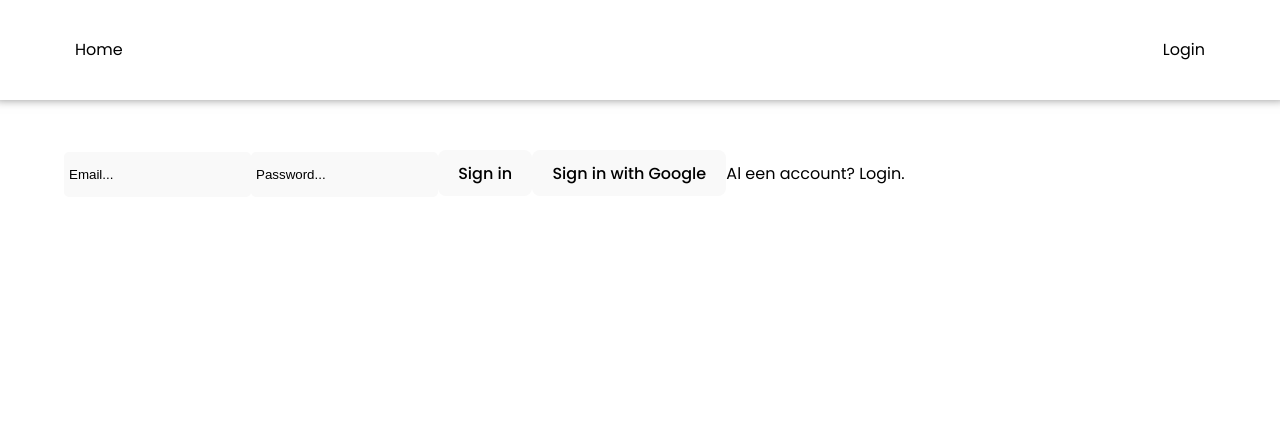
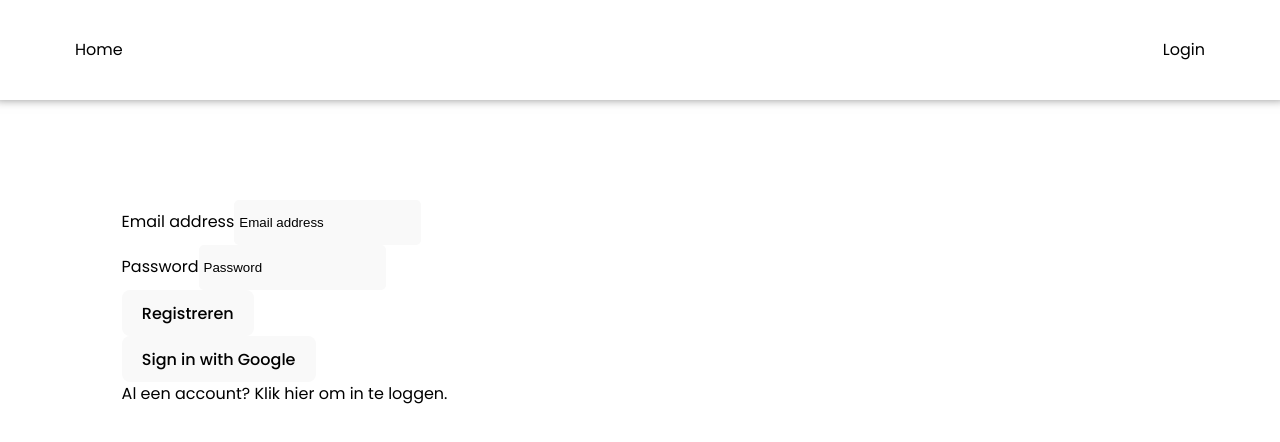
Before and after one commit to NielsVDBroek/Front-End-2, a React (Vite) app: page /register in a window 1280 px wide. Shown: the top 442 px of the page. Built offline with nearby package versions, Linux system fonts and the light colour scheme; no server answers.

Commit message:
Login registratie werkend

```diff
--- a/src/components/account/Account.jsx
+++ b/src/components/account/Account.jsx
@@ -1,19 +1,23 @@
-import React, { useEffect, useState } from 'react';
+import React, { useEffect, useState } from "react";
 import { useNavigate } from "react-router-dom";
 import { auth } from "../../config/firebase";
 import { signOut } from "firebase/auth";
-import { Link } from 'react-router-dom';
+import { Link } from "react-router-dom";
 
 function Account() {
+  const navigate = useNavigate();
   const [currentUser, setCurrentUser] = useState(null);
 
   useEffect(() => {
-    const unsubscribe = auth.onAuthStateChanged(user => {
+    const unsubscribe = auth.onAuthStateChanged((user) => {
       setCurrentUser(user);
+      if (!user) {
+        console.log("User not logged in");
+        navigate("/login");
+      }
     });
     return () => unsubscribe();
-  }, []);
-    const navigate = useNavigate();
+  }, [navigate]);
 
   const logout = async () => {
     try {
@@ -24,20 +28,16 @@ function Account() {
     }
   };
 
-    return (
+  return(
     <div>
       <div>
-        {currentUser ? (
-          <Link to={'/account'}>
-            {currentUser.displayName ? currentUser.displayName : currentUser.email}
-          </Link>
-        ) : (
-          <Link to={'/register'}>Login</Link>
-        )}
+        Username: {currentUser?.displayName}
+      </div>
+      <div>
+        Email: {currentUser?.email}
       </div>
       <button onClick={logout}>Logout</button>
     </div>
-
   );
 }
 
--- a/src/components/login/Login.jsx
+++ b/src/components/login/Login.jsx
@@ -1,94 +1,84 @@
 import { useState } from "react";
 import { useNavigate } from "react-router-dom";
-import { Link } from 'react-router-dom';
+import { Link } from "react-router-dom";
 import { auth, googleProvider } from "../../config/firebase";
-import { getAuth, signInWithEmailAndPassword, signInWithPopup } from "firebase/auth";
-
+import {
+  getAuth,
+  signInWithEmailAndPassword,
+  signInWithPopup,
+} from "firebase/auth";
 
 const Login = () => {
   const navigate = useNavigate();
-    const [email, setEmail] = useState('');
-    const [password, setPassword] = useState('');
+  const [email, setEmail] = useState("");
+  const [password, setPassword] = useState("");
 
   const onLogin = (e) => {
     e.preventDefault();
     signInWithEmailAndPassword(auth, email, password)
       .then((userCredential) => {
         const user = userCredential.user;
-            navigate("/")
+        navigate("/");
         console.log(user);
       })
       .catch((error) => {
         const errorCode = error.code;
         const errorMessage = error.message;
-            console.log(errorCode, errorMessage)
+        console.log(errorCode, errorMessage);
       });
-
-    }
+  };
 
   const signInWithGoogle = async () => {
-        try{
+    try {
       await signInWithPopup(auth, googleProvider);
       navigate("/");
-        } catch(err) {
+    } catch (err) {
       console.log(err);
     }
   };
 
-    return(
+  return (
     <>
-            <main >
-                <section>
+      <main>
         <div>
-
           <form>
             <div>
-                                <label htmlFor="email-address">
-                                    Email address
-                                </label>
+              <label htmlFor="email-address">Email address</label>
               <input
                 id="email-address"
                 name="email"
                 type="email"
                 required
                 placeholder="Email address"
-                                    onChange={(e)=>setEmail(e.target.value)}
+                onChange={(e) => setEmail(e.target.value)}
               />
             </div>
 
             <div>
-                                <label htmlFor="password">
-                                    Password
-                                </label>
+              <label htmlFor="password">Password</label>
               <input
                 id="password"
                 name="password"
                 type="password"
                 required
                 placeholder="Password"
-                                    onChange={(e)=>setPassword(e.target.value)}
+                onChange={(e) => setPassword(e.target.value)}
               />
             </div>
 
             <div>
-                                <button
-                                    onClick={onLogin}
-                                >
-                                    Login
-                                </button>
+              <button onClick={onLogin}>Login</button>
             </div>
           </form>
           <button onClick={signInWithGoogle}>Sign in with Google</button>
 
           <p className="text-sm text-white text-center">
-                            <Link to={'/register'}>Nog geen account? Registreer hier.</Link>
+            <Link to={"/register"}>Nog geen account? Registreer hier.</Link>
           </p>
-
         </div>
-                </section>
       </main>
     </>
-    )
-}
+  );
+};
 
-export default Login
+export default Login;
--- a/src/components/register/Register.jsx
+++ b/src/components/register/Register.jsx
@@ -1,9 +1,13 @@
 import { useState } from "react";
 import { useNavigate } from "react-router-dom";
-import { Link } from 'react-router-dom';
+import { Link } from "react-router-dom";
 import { auth, googleProvider } from "../../config/firebase";
-import { createUserWithEmailAndPassword, signInWithPopup, signOut } from "firebase/auth";
-import './Register.scss';
+import {
+  createUserWithEmailAndPassword,
+  signInWithPopup,
+  signOut,
+} from "firebase/auth";
+import "./Register.scss";
 
 export const Register = () => {
   const navigate = useNavigate();
@@ -12,35 +16,73 @@ export const Register = () => {
 
   console.log(auth?.currentUser?.email);
 
-    const signIn = async () => {
-        try{
-        await createUserWithEmailAndPassword(auth, email, password);
+  const signIn = (e) => {
+    e.preventDefault();
+    createUserWithEmailAndPassword(auth, email, password)
+      .then((userCredential) => {
+        const user = userCredential.user;
         navigate("/");
-        } catch(err) {
+        console.log(user);
+      })
+      .catch((error) => {
+        const errorCode = error.code;
+        const errorMessage = error.message;
+        console.log(errorCode, errorMessage);
+      });
+  };
+
+  const signInWithGoogle = async () => {
+    try {
+      await signInWithPopup(auth, googleProvider);
+      navigate("/");
+    } catch (err) {
       console.log(err);
     }
   };
 
-    const signInWithGoogle = async () => {
-        try{
-        await signInWithPopup(auth, googleProvider);
-        navigate("/");
-        } catch(err) {
-            console.log(err);
-        }
-    };
+  return (
+    <>
+      <main>
+        <div>
+          <form>
+            <div>
+              <label htmlFor="email-address">Email address</label>
+              <input
+                id="email-address"
+                name="email"
+                type="email"
+                required
+                placeholder="Email address"
+                onChange={(e) => setEmail(e.target.value)}
+              />
+            </div>
 
+            <div>
+              <label htmlFor="password">Password</label>
+              <input
+                id="password"
+                name="password"
+                type="password"
+                required
+                placeholder="Password"
+                onChange={(e) => setPassword(e.target.value)}
+              />
+            </div>
 
-    return (
             <div>
-            <input placeholder="Email..." type="email" onChange={(e) => setEmail(e.target.value)} required/>
-            <input placeholder="Password..." type="password" onChange={(e) => setPassword(e.target.value)} required/>
-            <button onClick={signIn}>Sign in</button>
+              <button onClick={signIn}>Registreren</button>
+            </div>
+          </form>
           <button onClick={signInWithGoogle}>Sign in with Google</button>
 
-            <Link to={'/login'}>Al een account? Login.</Link>
-
+          <p className="text-sm text-white text-center">
+            <Link to={"/login"}>
+              Al een account? Klik hier om in te loggen.
+            </Link>
+          </p>
         </div>
+      </main>
+    </>
   );
 };
 
```
Lines whose indentation alone changed are shown as unchanged.
